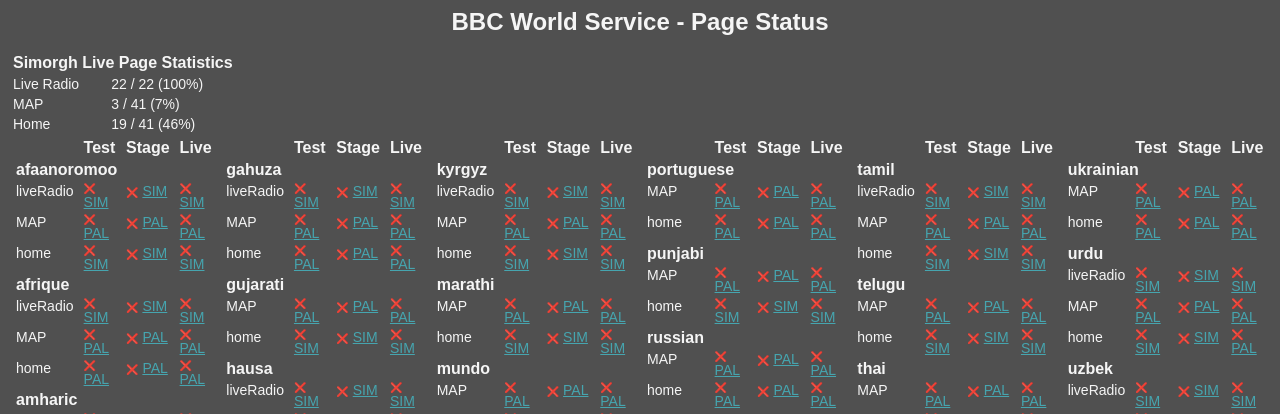
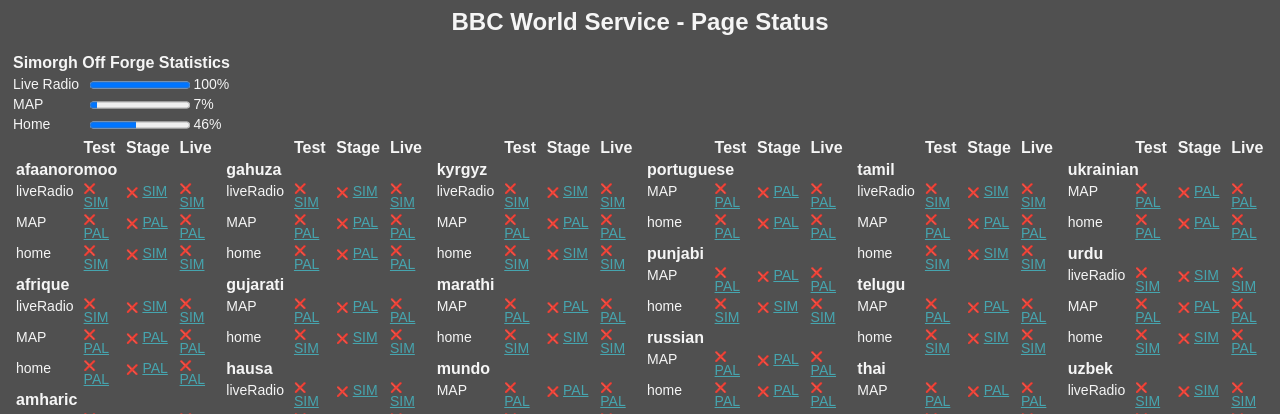
Before and after one commit to karinathomasbbc/ws-media-dashboard, a PHP site: page /index.html in a window 1280 px wide. Shown: the top 414 px of the page. Run offline with PHP 8.4, Linux system fonts and the light colour scheme.

Commit message:
Adding a progress bar for Off Forge statistics

```diff
--- a/index.html
+++ b/index.html
@@ -9,7 +9,7 @@
 <title>BBC World Service - Page Status</title>
 <body onload="loadData()">
     <table align='left' class='tg'>
-        <th colspan="2">Simorgh Live Page Statistics</th>
+        <th colspan="2">Simorgh Off Forge Statistics</th>
             <tr>
                 <td>Live Radio</td>
                 <td id='Simorgh_liveRadio'></td>
--- a/index.js
+++ b/index.js
@@ -2799,6 +2799,10 @@
   }
 };
 
+const getProgress = value => {
+  return `<progress min="0" max="100" value="${value}"></progress><span> ${value}% </span>`;
+}
+
 const getSimorghStats = () => {
   let liveRadioServices = 0;
   let homePageServices = 0;
@@ -2851,19 +2855,15 @@
 
   document.getElementById(
     "Simorgh_liveRadio"
-  ).innerHTML = `${simorghLiveRadio} / ${liveRadioServices} (${Math.round(
-    (simorghLiveRadio / liveRadioServices) * 100
-  )}%)`;
+  ).innerHTML = getProgress(Math.round((simorghLiveRadio / liveRadioServices) * 100));
+
   document.getElementById(
     "Simorgh_MAP"
-  ).innerHTML = `${simorghMapPage} / ${mapPageServices} (${Math.round(
-    (simorghMapPage / mapPageServices) * 100
-  )}%)`;
+  ).innerHTML = getProgress(Math.round((simorghMapPage / mapPageServices) * 100));
+
   document.getElementById(
     "Simorgh_home"
-  ).innerHTML = `${simorghHomePage} / ${homePageServices} (${Math.round(
-    (simorghHomePage / homePageServices) * 100
-  )}%)`;
+  ).innerHTML = getProgress(Math.round((simorghHomePage / homePageServices) * 100));
 };
 
 const loadData = async () => {
--- a/style.css
+++ b/style.css
@@ -53,3 +53,7 @@
 .status {
     font-size: 10px;
 }
+
+progress {
+    width:100px;
+}
```
